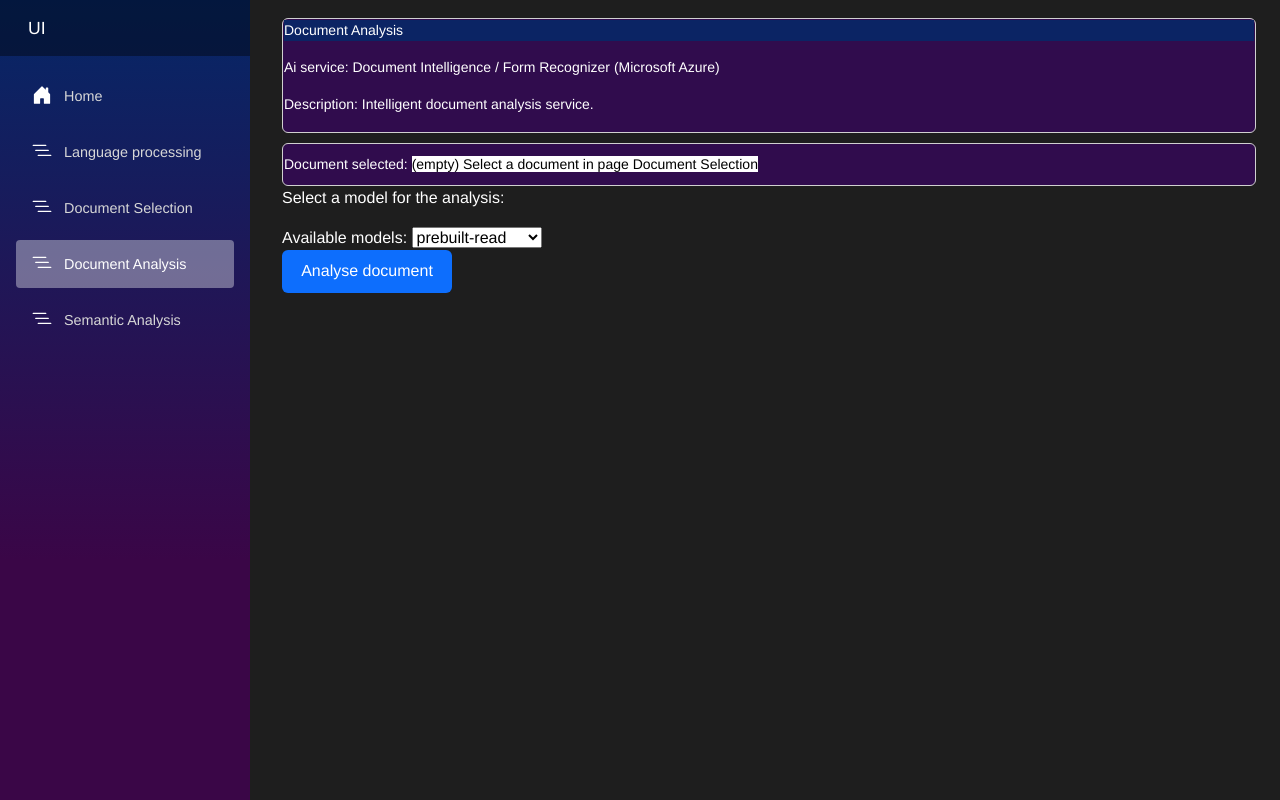
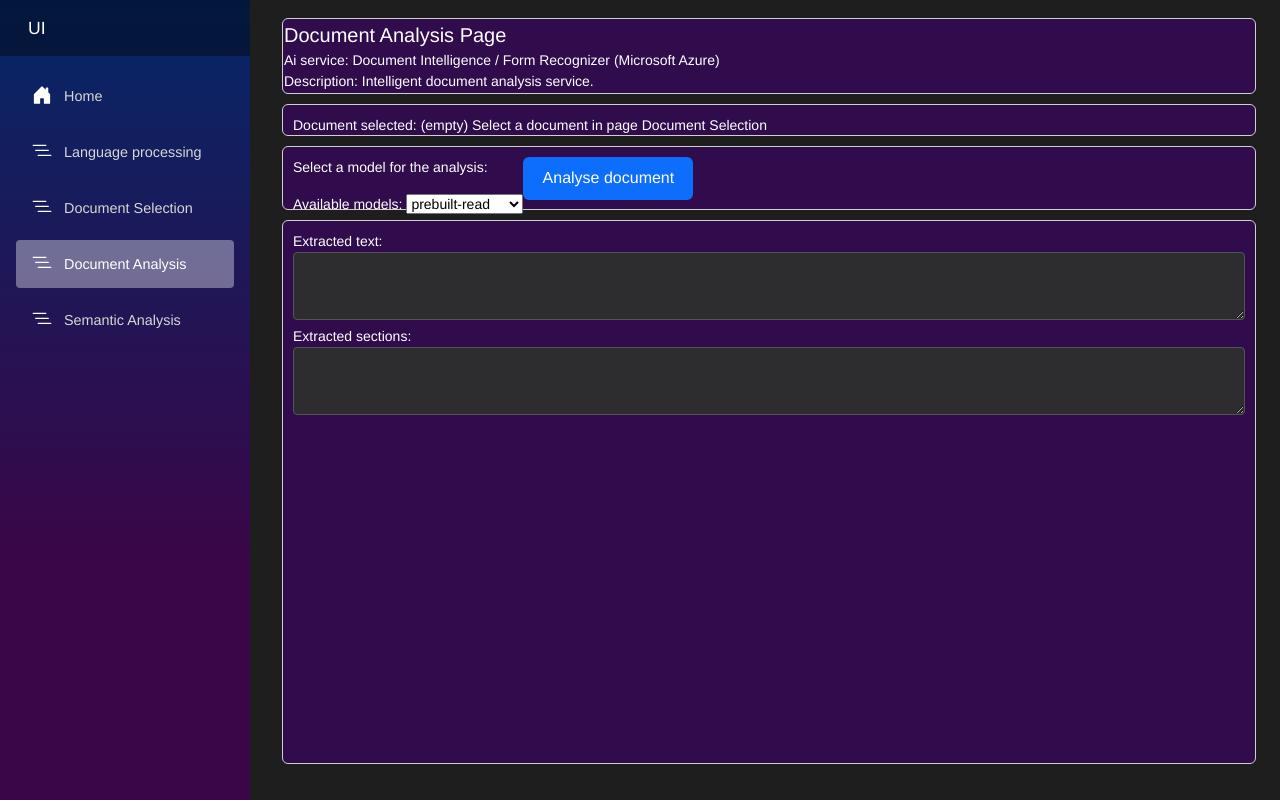
Before and after one commit to GuyHarel-Dev/Foundry-Project-02, an ASP.NET Core app: page /document-analysis in a window 1280 px wide. Run offline with ASP.NET Core 8, Linux system fonts and the light colour scheme; style sheets or scripts are compiled from the project's sources.

Commit message:
refact (ui): document analysis layout

```diff
--- a/DemoAzAI.Blazor/Components/Fragments/PageDescription.razor
+++ b/DemoAzAI.Blazor/Components/Fragments/PageDescription.razor
@@ -1,14 +1,14 @@
 <div class="description_area">
     <div class="title">
-        <p>@Title</p>
+        <div>@Title</div>
     </div>
 
     <div class="model">
-        <p>@Model</p>
+        <div>@Model</div>
     </div>
 
     <div class="description">
-        <p>@Description</p>
+        <div>@Description</div>
     </div>
 </div>
 
--- a/DemoAzAI.Blazor/Components/Fragments/PageDescription.razor.css
+++ b/DemoAzAI.Blazor/Components/Fragments/PageDescription.razor.css
@@ -1,7 +1,6 @@
 .description_area {
     background-color: #300c4d;
     font-size: 16px;
-    padding: 10px;
     border: 1px solid #d0d0d0;
     border-radius: 6px;
     padding: 1px;
@@ -10,11 +9,10 @@
     margin-bottom:10px;
 }
     .description_area .title {
-        background-color: #0b2464
+       font-size: 20px;
     }
 
     .description_area .model {
-
     }
 
     .description_area .description {
--- a/DemoAzAI.Blazor/Components/Pages/DocumentAnalysis.razor
+++ b/DemoAzAI.Blazor/Components/Pages/DocumentAnalysis.razor
@@ -8,21 +8,23 @@
 @using DemoAzAI.Domain.Models.DocumentAnalysis
 
 
-<PageTitle>Document Analysis</PageTitle>
+<div class="title-area">
+    <PageTitle>Document Analysis Page</PageTitle>
 
-<PageDescription Title="Document Analysis"
+    <PageDescription Title="Document Analysis Page"
                      Model="Ai service: Document Intelligence / Form Recognizer (Microsoft Azure)"
                      Description="Description: Intelligent document analysis service.">
     </PageDescription>
 
+</div>
+
+<div class="page-area">
     <div class="document-selected-area">
-
         <div>Document selected: <span>@DocumentSelected</span></div>
-
     </div>
 
     <div class="model-selection-area">
-    <div class="model-selection-area">
+        <div class="model-selection">
             <p>Select a model for the analysis:</p>
 
             <label for="@SelectedModel">Available models:</label>
@@ -34,7 +36,9 @@
                 <option value="@_invoiceModel">@_invoiceModel</option>
                 <option value="@_receiptModel">@_receiptModel</option>
             </select>
+        </div>
 
+        <div class="model-analysis">
             <form @onsubmit="AnalyzeDocument">
 
                 <button type="submit" class="ask-button" disabled="@sendDocumentAnalysBusy">
@@ -48,36 +52,20 @@
             </form>
         </div>
 
- @*    <div class="document-result-from-store">
-        <p>Select a document analysis result from the store:</p>
-        <select class="model-select" @onchange="OnDocumentSelected">
-            @if (!_storedResults.Any())
-            {
-                <option value="">No results loaded...</option>
-            }
-            else
-            {
-                <option value="-1">(select a document...)</option>
-                @foreach (var result in _storedResults)
-                {
-                    <option value="@result.Id">@result</option>
-                }
-            }
-        </select>
-        <form @onsubmit="GetAllDocumentAnalysisResults">
-
-            <button type="submit" class="ask-button">
-                <span>Get stored results</span>
-            </button>
-
-            @if (getStoredResultsBusy)
-            {
-                <LoadingPanel Message="Getting document analysis results from store..." />
-            }
-        </form>
-    </div> *@
     </div>
 
+    <div class="document-analysis-area">
+        <div class="document-extracted-text">
+            <label for="documentExtractedText">Extracted text:</label>
+            <textarea>@documentExtractedText</textarea>
+        </div>
+
+        <div class="document-extracted-sections">
+            <label for="documentExtractedSections">Extracted sections:</label>
+            <textarea>@documentExtractedSections</textarea>
+        </div>
+    </div>
+</div>
 
 
 @code {
@@ -85,27 +73,14 @@
     private string DocumentSelected { get; set; } = string.Empty;
 
     private bool sendDocumentAnalysBusy;
-    // private bool getStoredResultsBusy;
 
     public string SelectedModel { get; set; } = _readModel;
-    // public string SelectedDocument { get; set; } = _demoDocumentEmpty;
 
     private static string _readModel = "prebuilt-read";
     private static string _layoutModel = "prebuilt-layout";
     private static string _invoiceModel = "prebuilt-invoice";
     private static string _receiptModel = "prebuilt-receipt";
 
-    // private static string _demoDocumentEmpty = "/Pdf/empty-pdf.pdf";
-    // private static string _demoDocumentOccularCenter = "/Pdf/fake-occular-center.pdf";
-    // private static string _demoDocumentLampReceit = "/Pdf/fake-lamp-receit.pdf";
-    // private static string _demoDocumentfKayakCertificate = "/Pdf/fake-kayak-certificate.pdf";
-
-    // private List<DocumentAnalysisStoredResult> _storedResults = new();
-    // public string SelectedStoredResult { get; set; } = string.Empty;
-
-    private string executionLog = string.Empty;
-    private string statistics = string.Empty;
-
-    private string documentText = string.Empty;
-    private string documentContent = string.Empty;
+    private string documentExtractedText = string.Empty;
+    private string documentExtractedSections = string.Empty;
 }
--- a/DemoAzAI.Blazor/Components/Pages/DocumentAnalysis.razor.css
+++ b/DemoAzAI.Blazor/Components/Pages/DocumentAnalysis.razor.css
@@ -1,38 +1,34 @@
-.document-selected-area {
-    background-color: #300c4d;
-    border: 1px solid #d0d0d0;
-    border-radius: 6px;
-    padding: 1px;
-    color: white;
-    font-size: 14px;
-    padding-top:10px;
-    padding-bottom:10px;
+
+.page-area {
+    width:100%;
+    height:80vh;
+
 }
+    .page-area .document-selected-area {
+        height: 5%;
+    }
 
-.document-selected-area  span {
-    background-color: #ffffff;
-    color: black;
-}
+    .page-area .model-selection-area {
+        height: 10%;
+    }
 
-/*    .model-selection-area .model-selection-area,
-    .model-selection-area .document-result-from-store {
-        background-color: #444343;
+    .page-area .document-analysis-area {
+        height: 85%;
+    }
+
+    .page-area .model-selection-area {
+        display: flex;
+    }
+
+
+
+    .document-selected-area, .model-selection-area, .document-analysis-area {
+        background-color: #300c4d;
         border: 1px solid #d0d0d0;
         border-radius: 6px;
-        padding: 1px;
         color: white;
         font-size: 14px;
+        padding-top: 10px;
+        padding: 10px;
+        margin-bottom: 10px;
     }
-
-        .model-selection-area .model-selection-area label,
-        .model-selection-area .document-result-from-store label {
-            margin-right: 20px;
-        }
-
-        .model-selection-area .model-selection-area button,
-        .model-selection-area .document-result-from-store button {
-            border: 1px solid #4f6a6a;
-            color: white;
-            margin-top: 10px;
-            font-size: 14px;
-        }*/
--- a/DemoAzAI.Blazor/Components/Pages/DocumentSelection.razor
+++ b/DemoAzAI.Blazor/Components/Pages/DocumentSelection.razor
@@ -7,9 +7,9 @@
 
 @inject UiStateContainer UiState
 
-<PageTitle>Document Selection</PageTitle>
+<PageTitle>Document Selection Page</PageTitle>
 
-<PageDescription Title="Document Selection"
+<PageDescription Title="Document Selection Page"
                  Model=""
                  Description="Select a document to analyse.">
 </PageDescription>
```
Also changed, not shown: DemoAzAI.Blazor/Components/Pages/DocumentAnalysis.razor.cs (+3 -139 lines). Lines whose indentation alone changed are shown as unchanged.
